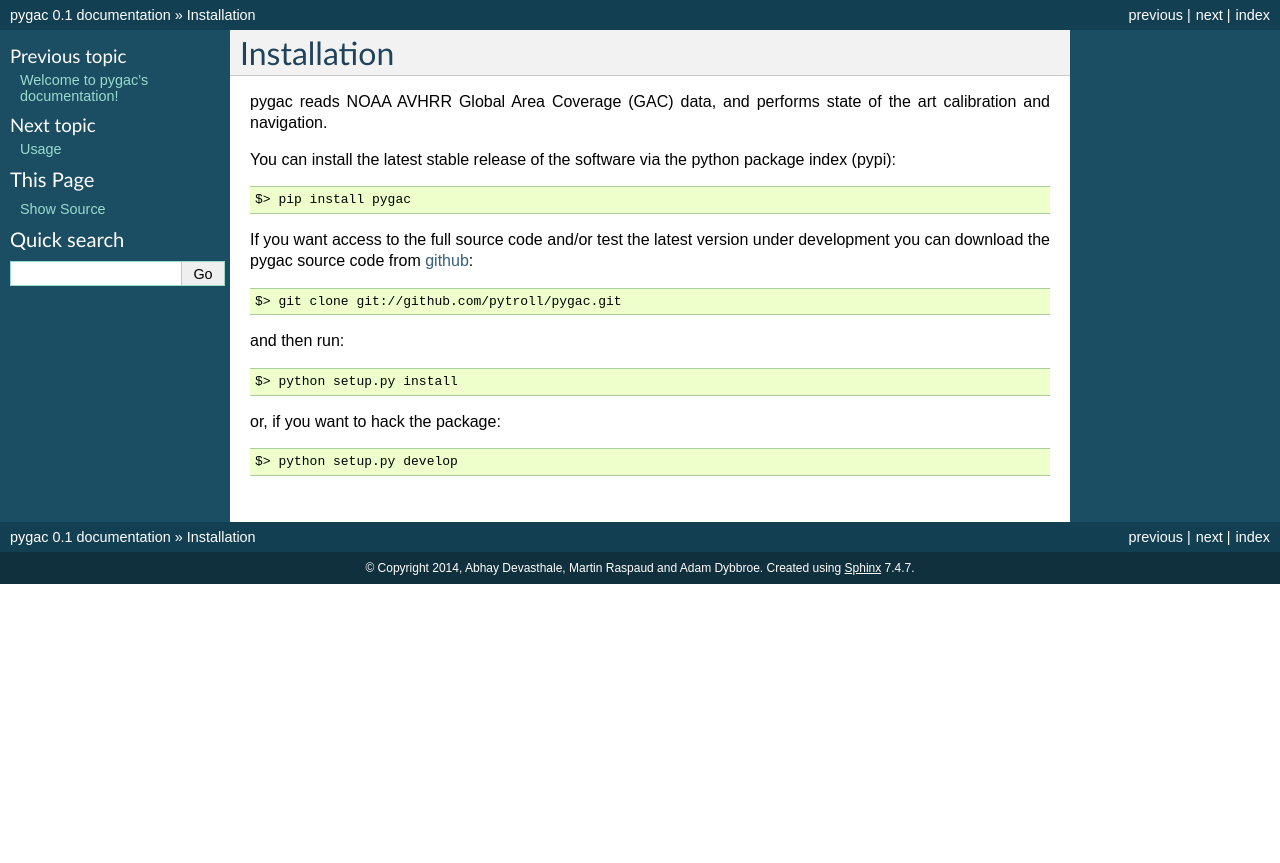
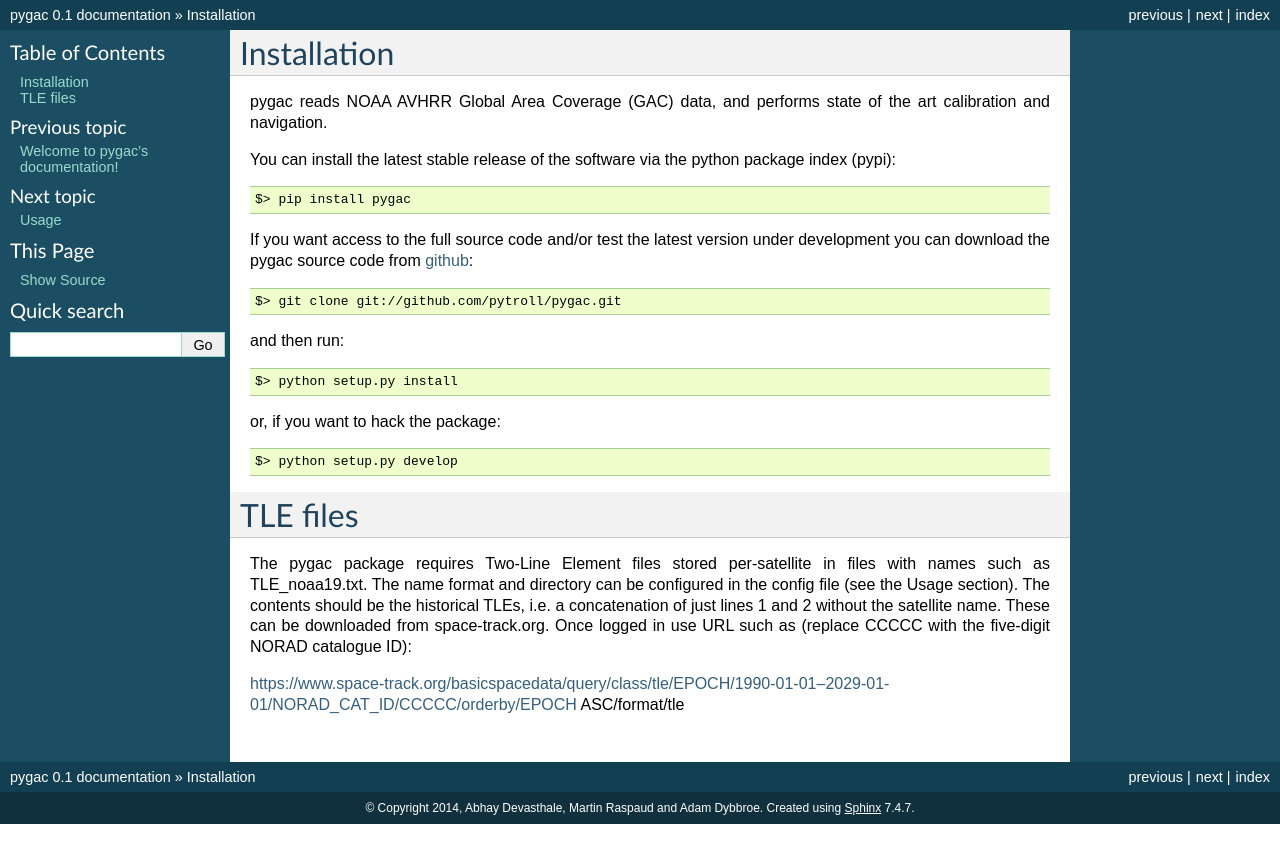
Before and after one commit to pytroll/pygac, a Sphinx documentation site: the page built from doc/source/installation.rst, in a window 1280 px wide. Shown: the top 863 px of the page. Built offline with Sphinx 7.4.7, drawn with Linux system fonts in a browser that asks for light colours.

Commit message:
Update installation.rst with TLE files
describing the file format and where to get them

```diff
--- a/doc/source/installation.rst
+++ b/doc/source/installation.rst
@@ -23,3 +23,14 @@ or, if you want to hack the package::
 
 
 .. _github: http://github.com/pytroll/pygac
+
+TLE files
+---------
+The pygac package requires Two-Line Element files stored per-satellite
+in files with names such as TLE_noaa19.txt. The name format and directory can be
+configured in the config file (see the Usage section). The contents should be the
+historical TLEs, i.e. a concatenation of just lines 1 and 2 without the satellite
+name. These can be downloaded from space-track.org. Once logged in use URL such as
+(replace CCCCC with the five-digit NORAD catalogue ID):
+
+https://www.space-track.org/basicspacedata/query/class/tle/EPOCH/1990-01-01--2029-01-01/NORAD_CAT_ID/CCCCC/orderby/EPOCH ASC/format/tle
```
